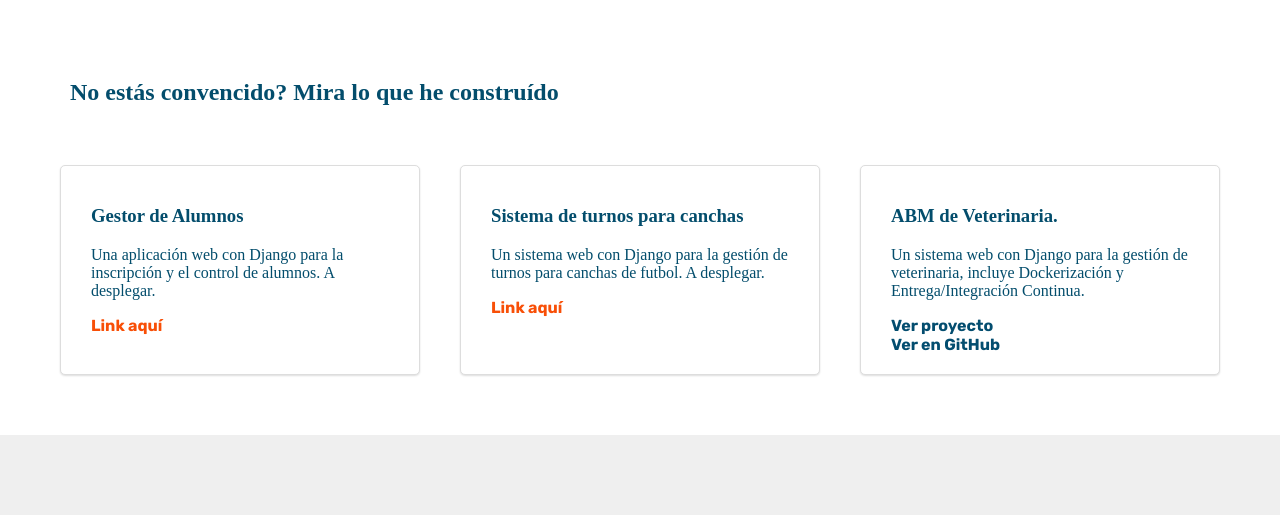
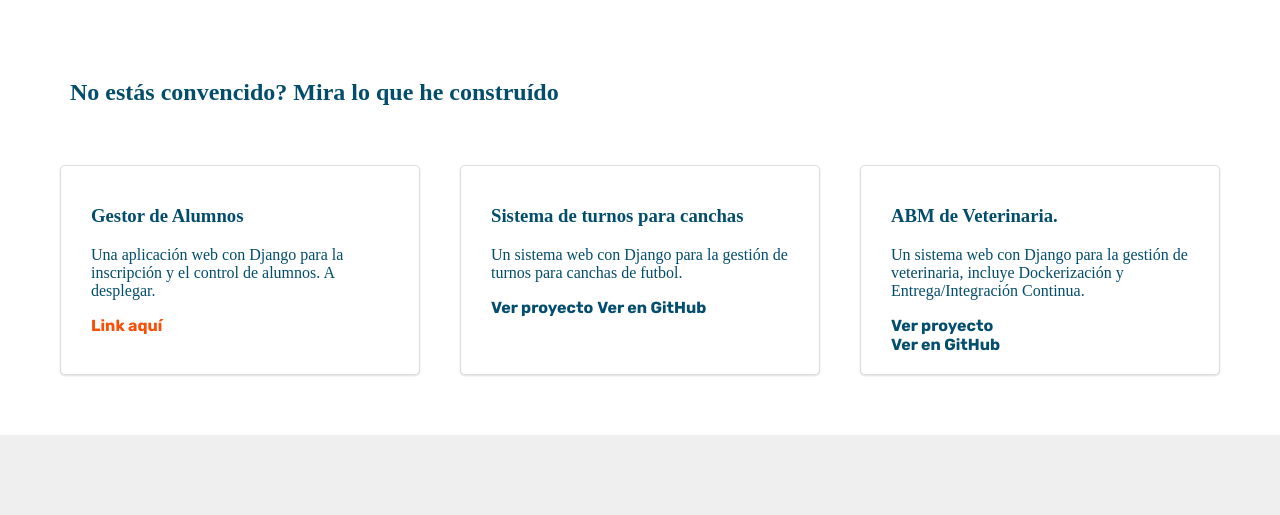
Before and after one commit to JoacoM2003/portfolio, a Django app: page / in a window 1280 px wide. Shown: the part 1286-1801 px from the top of the page. Run offline with Django 5.2, Linux system fonts and the light colour scheme.

Commit message:
link proyecto turnero

```diff
--- a/portada/templates/section-second.html
+++ b/portada/templates/section-second.html
@@ -44,8 +44,9 @@
             </div>
             <div class="card third">
                 <h3>Sistema de turnos para canchas</h3>
-                <p>Un sistema web con Django para la gestión de turnos para canchas de futbol. A desplegar.</p>
-                <a href="#" class="orange modal-trigger">Link aquí</a>
+                <p>Un sistema web con Django para la gestión de turnos para canchas de futbol.</p>
+                <a href="https://turnero-h9a9.onrender.com/" target="_blank">Ver proyecto</a>
+                <a href="https://github.com/JoacoM2003/turnero" target="_blank">Ver en GitHub</a>
             </div>
             <div class="card third">
                 <h3>ABM de Veterinaria.</h3>
```
